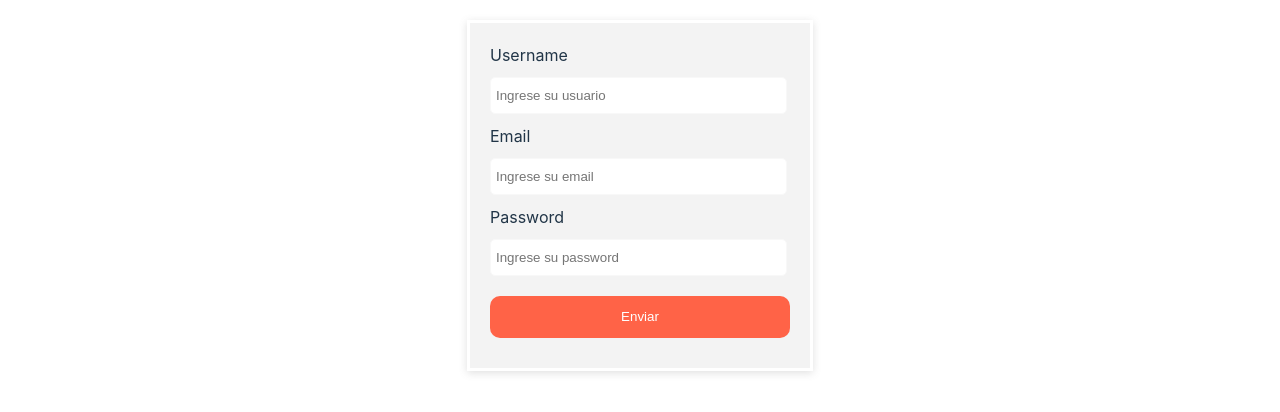
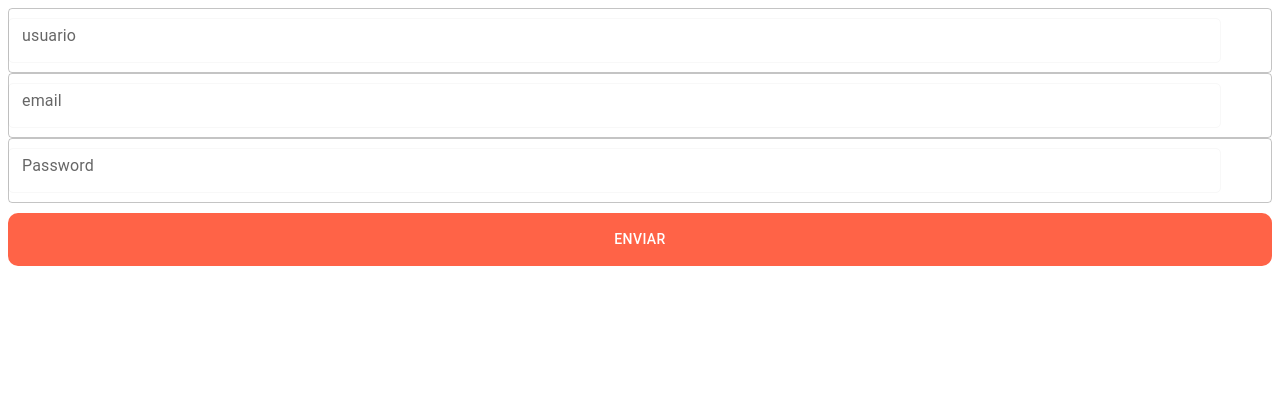
Before and after one commit to Guillef33/challenge-full-stack-alkemy, a React (Vite) app in the folder client/: page /auth/register in a window 1280 px wide. Shown: the top 412 px of the page. Built offline with nearby package versions, Linux system fonts and the light colour scheme; no server answers.

Commit message:
material ui en profile y register, update readme

```diff
--- a/client/src/Components/Register/Register.jsx
+++ b/client/src/Components/Register/Register.jsx
@@ -3,6 +3,15 @@ import { useState } from "react";
 import Axios from "axios";
 
 import { Link } from "react-router-dom";
+
+import {
+  Typography,
+  Button,
+  Box,
+  FormControl,
+  TextField
+} from "@mui/material";
+
 
 export default function Form() {
   // States for registration
@@ -29,39 +38,36 @@ export default function Form() {
 
   return (
     <>
-      <div className="loginContainer">
-        <form>
-            <label>Username</label>
+    <Box onSubmit={register} component="form" noValidate sx={{ mt: 1 }} className="loginContainer">
 
-          <input
+      <FormControl fullWidth>
+          <TextField
             type="text"
             placeholder="Ingrese su usuario"
             onChange={(e) => setUsername(e.target.value)}
             value={username}
+            name="usuario"
+            label="usuario"
           />
-
-
-          <label>Email</label>
-
-          <input
+          <TextField
             type="email"
             placeholder="Ingrese su email"
             onChange={(e) => setEmail(e.target.value)}
             value={email}
+            name="email"
+            label="email"
           />
-
-        <label>Password</label>
-          <input
+          <TextField
             type="password"
             placeholder="Ingrese su password"
             onChange={(e) => setPassword(e.target.value)}
             value={password}
+             name="password"
+            label="Password"
           />
-
-
-          <button onClick={register} type="button">
+          <Button onClick={register} type="button">
             Enviar
-          </button>
+          </Button>
 
           {submitted ? (
             <>
@@ -71,8 +77,8 @@ export default function Form() {
             </>
           ) : null}
 
-        </form>
-      </div>
+        </FormControl>
+      </Box>
     </>
   );
 }
--- a/client/src/Pages/ProfilePage.jsx
+++ b/client/src/Pages/ProfilePage.jsx
@@ -8,6 +8,7 @@ import { Link } from "react-router-dom";
 import {
   Typography,
   Button,
+  Box,
 } from "@mui/material";
 
 
@@ -18,14 +19,14 @@ function ProfilePage() {
  console.log(user)
 
   return (
-    <div>
+    <Box>
         <Typography variant='h4'>Esta es la pagina de tu perfil, { user }</Typography>
-        <p>Aqui vas a poder completar tu perfil</p>
-        <p>Solo tenemos tu contrasena y nos gustaria poder mostrar algo mas</p>
+        <Typography variant='body1'>Aqui vas a poder completar tu perfil</Typography>
+        <Typography variant='body1'>Solo tenemos tu contrasena y nos gustaria poder mostrar algo mas</Typography>
         <Button variant="outlined" component={Link} to="/dashboard">
             Volver a facturas
       </Button>
-    </div>
+    </Box>
   )
 }
 
```
Also changed, not shown: 1 other file (tests, documents, lock files or other folders).
